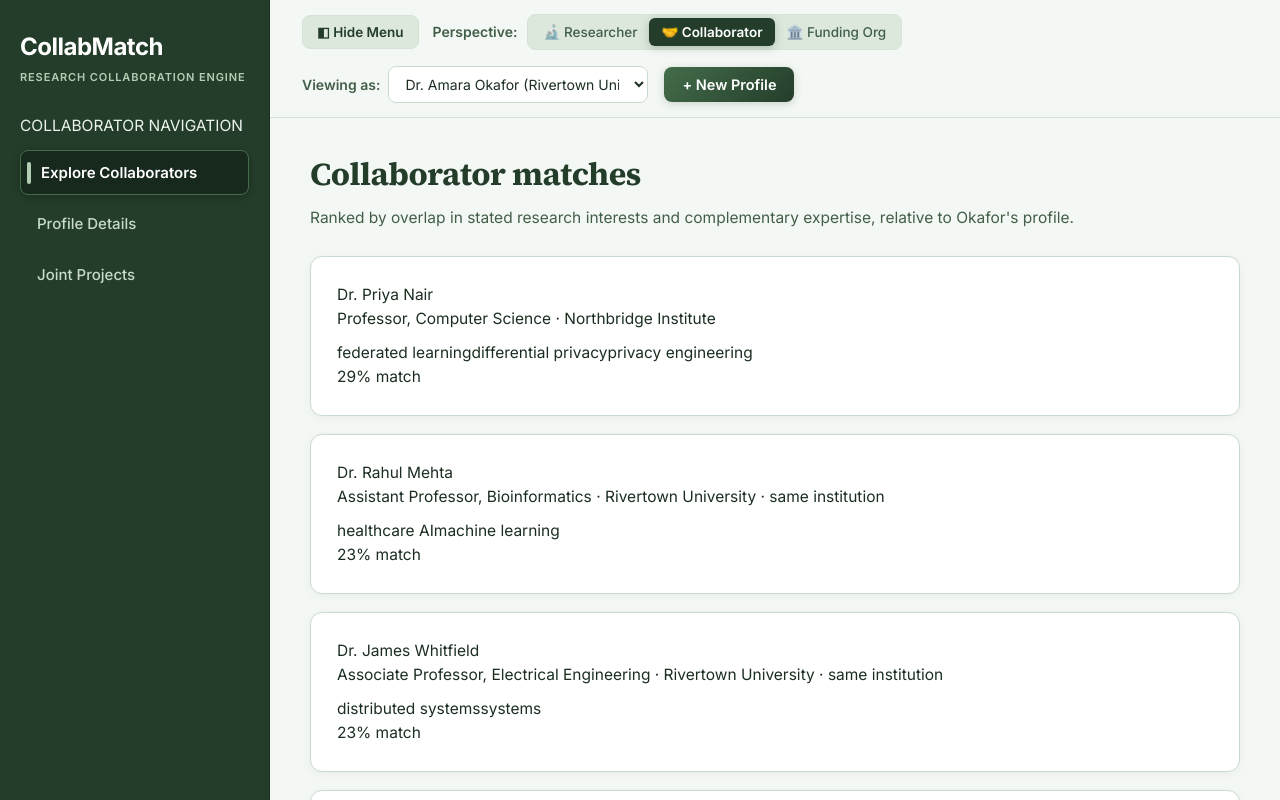
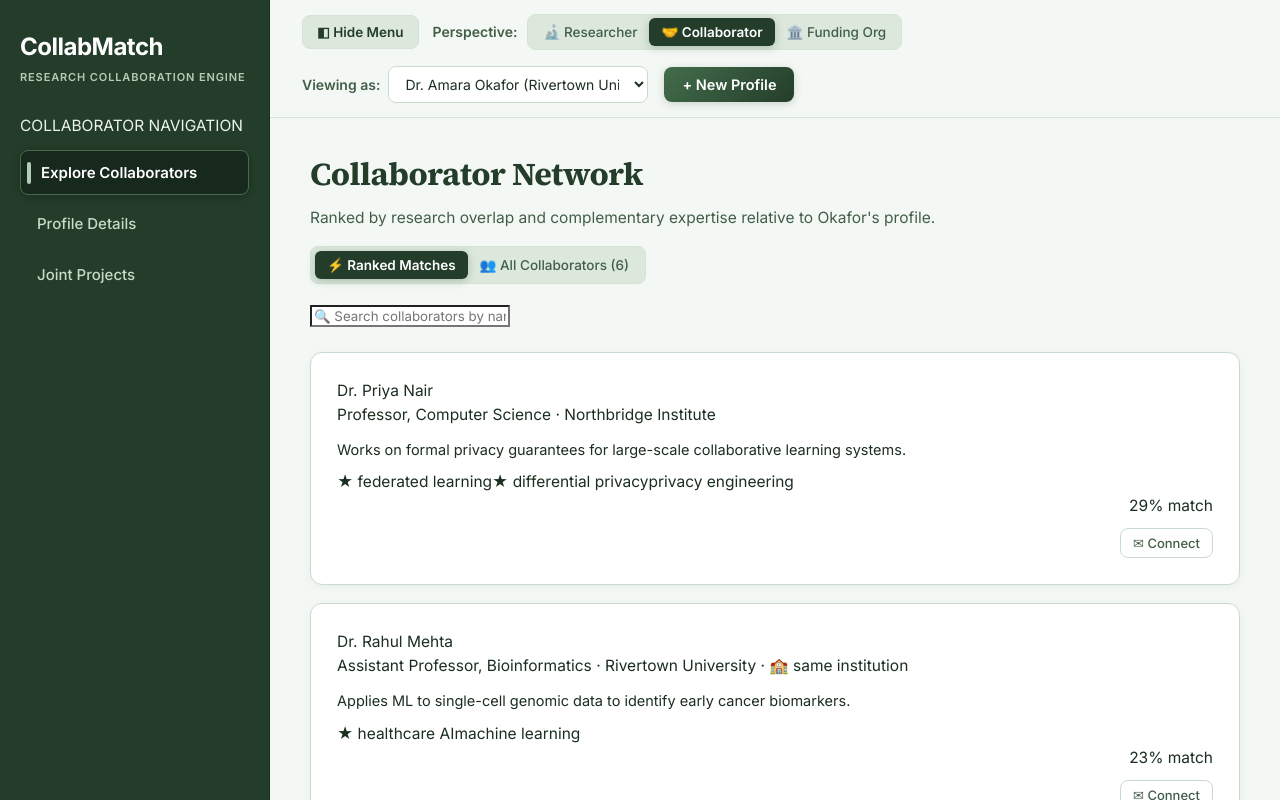
Before and after one commit to harini23-4/wins-ai-hack, a React (Vite) app in the folder frontend/: page / in a window 1280 px wide. Both pictures are taken after a click on the button "🤝 Collaborator". Shown: the top 800 px of the page. Built offline with nearby package versions, Linux system fonts and the light colour scheme.

Commit message:
Add collaborator descriptions, search filter, and directory view

```diff
--- a/frontend/src/components/CollaboratorMatches.jsx
+++ b/frontend/src/components/CollaboratorMatches.jsx
@@ -1,9 +1,12 @@
 import { useEffect, useState } from "react";
-import { getCollaboratorMatches } from "../lib/api.js";
+import { getCollaboratorMatches, getProfiles } from "../lib/api.js";
 import ScoreBar from "./ScoreBar.jsx";
 
 export default function CollaboratorMatches({ profile }) {
   const [matches, setMatches] = useState(null);
+  const [allProfiles, setAllProfiles] = useState([]);
+  const [search, setSearch] = useState("");
+  const [viewMode, setViewMode] = useState("matches"); // 'matches' | 'all'
 
   useEffect(() => {
     let alive = true;
@@ -15,6 +18,10 @@ export default function CollaboratorMatches({ profile }) {
       });
     }
 
+    getProfiles().then((res) => {
+      if (alive) setAllProfiles(res);
+    });
+
     return () => {
       alive = false;
     };
@@ -22,48 +29,191 @@ export default function CollaboratorMatches({ profile }) {
 
   const lastName = profile?.name ? profile.name.split(" ").slice(-1)[0] : "";
 
+  // Filter matches by search query
+  const filteredMatches = matches?.filter((m) => {
+    const q = search.toLowerCase();
+    return (
+      m.profile.name.toLowerCase().includes(q) ||
+      m.profile.institution.toLowerCase().includes(q) ||
+      m.profile.bio?.toLowerCase().includes(q) ||
+      m.sharedInterests?.some((t) => t.toLowerCase().includes(q))
+    );
+  });
+
+  // Filter all profiles by search query
+  const filteredAll = allProfiles
+    .filter((p) => String(p.id) !== String(profile?.id))
+    .filter((p) => {
+      const q = search.toLowerCase();
+      return (
+        p.name.toLowerCase().includes(q) ||
+        p.institution.toLowerCase().includes(q) ||
+        p.bio?.toLowerCase().includes(q) ||
+        p.interests?.some((t) => t.toLowerCase().includes(q))
+      );
+    });
+
   return (
     <div>
-      <h1 className="page-title">Collaborator matches</h1>
-      <p className="page-sub">
-        Ranked by overlap in stated research interests and complementary expertise,
-        relative to {lastName}'s profile.
+      <div style={{ display: "flex", justifyContent: "space-between", alignItems: "flex-start", flexWrap: "wrap", gap: 16, marginBottom: 20 }}>
+        <div>
+          <h1 className="page-title">Collaborator Network</h1>
+          <p className="page-sub" style={{ marginBottom: 0 }}>
+            {viewMode === "matches"
+              ? `Ranked by research overlap and complementary expertise relative to ${lastName}'s profile.`
+              : "Browse all researchers and potential collaborators in the network."}
           </p>
+        </div>
 
+        {/* View Toggle */}
+        <div style={{ display: "flex", background: "var(--c-mint-pale)", padding: 4, borderRadius: 8, border: "1px solid var(--border)" }}>
+          <button
+            type="button"
+            className={`role-btn ${viewMode === "matches" ? "active" : ""}`}
+            onClick={() => setViewMode("matches")}
+          >
+            ⚡ Ranked Matches
+          </button>
+          <button
+            type="button"
+            className={`role-btn ${viewMode === "all" ? "active" : ""}`}
+            onClick={() => setViewMode("all")}
+          >
+            👥 All Collaborators ({allProfiles.length})
+          </button>
+        </div>
+      </div>
+
+      {/* Search Bar */}
+      <div style={{ marginBottom: 24 }}>
+        <input
+          type="text"
+          className="form-input"
+          placeholder="🔍 Search collaborators by name, institution, research field, or bio keywords..."
+          value={search}
+          onChange={(e) => setSearch(e.target.value)}
+          style={{ maxWidth: "100%", background: "#ffffff" }}
+        />
+      </div>
+
+      {/* MATCHES VIEW */}
+      {viewMode === "matches" && (
+        <>
           {matches === null && <div className="loading">Finding matches...</div>}
           {matches?.length === 0 && (
             <div className="empty">No strong matches in the current sample pool.</div>
           )}
 
-      {matches?.map((m) => (
+          {filteredMatches?.map((m) => (
             <div className="card" key={m.profile.id}>
               <div className="match-row">
                 <div style={{ flex: 1 }}>
                   <div className="name-line">{m.profile.name}</div>
                   <div className="meta-line">
                     {m.profile.title} · {m.profile.institution}
-                {m.sameInstitution && " · same institution"}
+                    {m.sameInstitution && " · 🏫 same institution"}
                   </div>
+
+                  {/* Collaborator Description / Bio */}
+                  {m.profile.bio && (
+                    <p style={{ margin: "12px 0 10px 0", fontSize: "14.5px", color: "var(--text-primary)", lineHeight: "1.5" }}>
+                      {m.profile.bio}
+                    </p>
+                  )}
+
+                  {/* Tags */}
                   <div style={{ marginTop: 10 }}>
                     {m.sharedInterests?.map((t) => (
+                      <span key={t} className="tag shared" title="Shared research interest">
+                        ★ {t}
+                      </span>
+                    ))}
+                    {m.sharedExpertise?.map((t) => (
+                      <span key={"e-" + t} className="tag" title="Complementary expertise">
+                        {t}
+                      </span>
+                    ))}
+                  </div>
+
+                  <ScoreBar score={m.score} />
+                </div>
+
+                <div style={{ display: "flex", flexDirection: "column", alignItems: "flex-end", gap: 10 }}>
+                  <span className="score-badge">
+                    {Math.round(m.score * 100)}% match
+                  </span>
+                  <button type="button" className="btn-ghost" style={{ fontSize: "13px", padding: "6px 12px" }}>
+                    ✉ Connect
+                  </button>
+                </div>
+              </div>
+            </div>
+          ))}
+        </>
+      )}
+
+      {/* ALL COLLABORATORS DIRECTORY VIEW */}
+      {viewMode === "all" && (
+        <div>
+          {filteredAll.map((p) => (
+            <div className="card" key={p.id}>
+              <div className="match-row">
+                <div style={{ flex: 1 }}>
+                  <div className="name-line">{p.name}</div>
+                  <div className="meta-line">
+                    {p.title} · {p.institution} ({p.department || "General"})
+                  </div>
+
+                  {/* Description / Bio */}
+                  {p.bio ? (
+                    <p style={{ margin: "12px 0 10px 0", fontSize: "14.5px", color: "var(--text-primary)", lineHeight: "1.5" }}>
+                      {p.bio}
+                    </p>
+                  ) : (
+                    <p style={{ margin: "10px 0", fontSize: "13.5px", color: "var(--text-muted)", fontStyle: "italic" }}>
+                      No biography provided.
+                    </p>
+                  )}
+
+                  {/* Interests & Skills */}
+                  <div style={{ marginTop: 10 }}>
+                    <div style={{ fontSize: "12px", fontWeight: 700, color: "var(--c-forest-bright)", textTransform: "uppercase", marginBottom: 4 }}>
+                      Research Interests
+                    </div>
+                    {p.interests?.map((t) => (
                       <span key={t} className="tag shared">
                         {t}
                       </span>
                     ))}
-                {m.sharedExpertise?.map((t) => (
-                  <span key={"e-" + t} className="tag">
+                  </div>
+
+                  {p.expertise?.length > 0 && (
+                    <div style={{ marginTop: 8 }}>
+                      <div style={{ fontSize: "12px", fontWeight: 700, color: "var(--text-secondary)", textTransform: "uppercase", marginBottom: 4 }}>
+                        Expertise
+                      </div>
+                      {p.expertise?.map((t) => (
+                        <span key={"all-e-" + t} className="tag">
                           {t}
                         </span>
                       ))}
                     </div>
-              <ScoreBar score={m.score} />
+                  )}
                 </div>
-            <span className="score-badge">
-              {Math.round(m.score * 100)}% match
+
+                <div style={{ display: "flex", flexDirection: "column", alignItems: "flex-end", gap: 10 }}>
+                  <span className="tag" style={{ background: "var(--c-mint-pale)", borderColor: "var(--c-sage-medium)", color: "var(--c-forest-deep)", fontWeight: 600 }}>
+                    {p.careerStage || "Researcher"}
                   </span>
+                  <button type="button" className="btn-ghost" style={{ fontSize: "13px", padding: "6px 12px" }}>
+                    ✉ Invite
+                  </button>
+                </div>
               </div>
             </div>
           ))}
         </div>
+      )}
+    </div>
   );
 }
```
Lines whose indentation alone changed are shown as unchanged.
